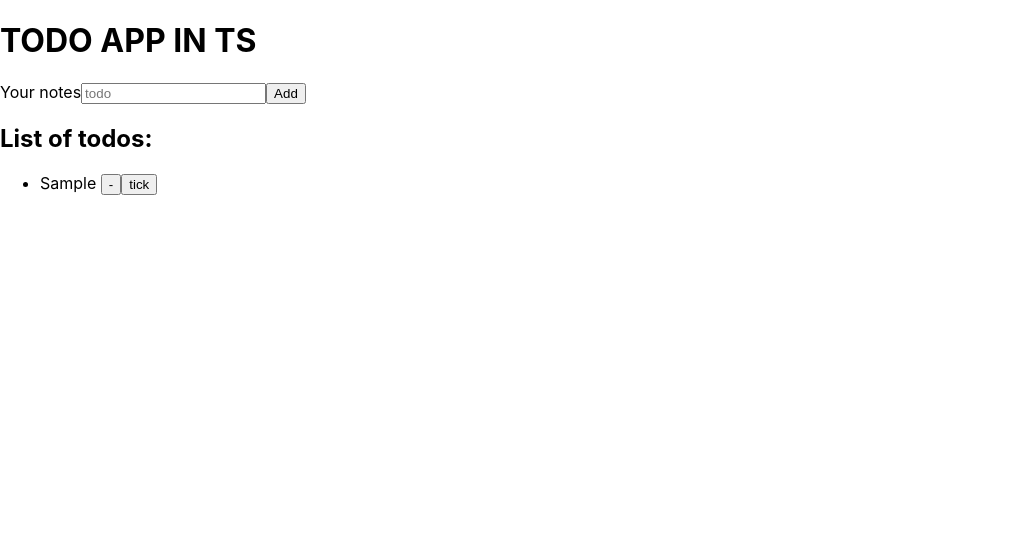
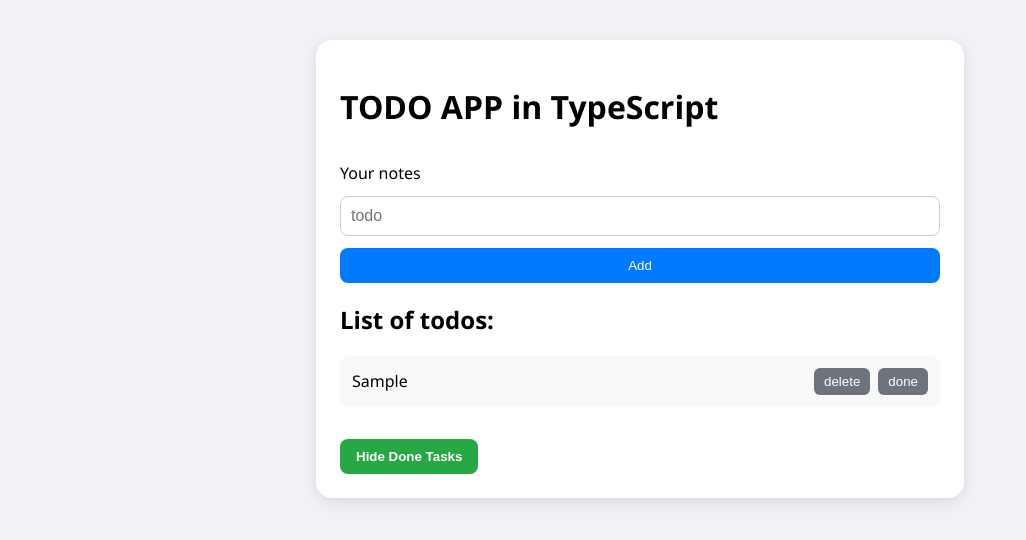
Before and after one commit to karolina-rachuta/todo_ts, a React (Create React App) app: page / in a window 1280 px wide. Both pictures are taken after typing "Sample" into the empty fields and a click on the button "Add". Shown: the top 540 px of the page, without its empty margins (0-1026 px from the left). Built offline with nearby package versions, Linux system fonts and the light colour scheme.

Commit message:
adding done tasks section and styling

```diff
--- /dev/null
+++ b/src/App.css
@@ -0,0 +1,98 @@
+body {
+    font-family: 'Segoe UI', sans-serif;
+    background: #f0f2f5;
+    margin: 0;
+    padding: 0;
+}
+
+.app-container {
+    max-width: 600px;
+    margin: 40px auto;
+    background: #fff;
+    border-radius: 16px;
+    padding: 24px;
+    box-shadow: 0 4px 16px rgba(0, 0, 0, 0.1);
+}
+
+.input-section {
+    display: flex;
+    flex-direction: column;
+    gap: 12px;
+}
+
+.input-section input {
+    padding: 10px;
+    border: 1px solid #ccc;
+    border-radius: 8px;
+    font-size: 16px;
+}
+
+.input-section button {
+    padding: 10px;
+    border: none;
+    background: #007bff;
+    color: white;
+    border-radius: 8px;
+    cursor: pointer;
+    transition: 0.2s;
+}
+
+.input-section button:hover {
+    background: #0056b3;
+}
+
+.todos-section ul,
+.done-section ul {
+    list-style: none;
+    padding: 0;
+    margin-top: 16px;
+}
+
+.todo-item,
+.done-item {
+    display: flex;
+    justify-content: space-between;
+    align-items: center;
+    background: #f9f9f9;
+    padding: 12px;
+    border-radius: 8px;
+    margin-bottom: 10px;
+}
+.done-section button {
+    margin-top: 16px;
+    padding: 10px 16px;
+    border: none;
+    background-color: #28a745;
+    color: white;
+    border-radius: 8px;
+    cursor: pointer;
+    font-weight: bold;
+    transition: background-color 0.2s ease;
+}
+
+.done-section button:hover {
+    background-color: #218838;
+}
+
+.todo-item span {
+    flex-grow: 1;
+}
+
+.todo-item .actions button {
+    margin-left: 8px;
+    padding: 6px 10px;
+    border: none;
+    background: #6c757d;
+    color: white;
+    border-radius: 6px;
+    cursor: pointer;
+}
+
+.todo-item .actions button:hover {
+    background: #495057;
+}
+
+.done-item {
+    text-decoration: line-through;
+    color: gray;
+}
--- a/src/App.tsx
+++ b/src/App.tsx
@@ -1,36 +1,72 @@
 import React, { useState } from 'react';
-
+import './App.css';
 
 function App() {
     const [note, setNote] = useState("");
     const [notes, setNotes] = useState<string[]>([]);
+    const [doneTasks, setDoneTasks] = useState<string[]>([]);
+    const [hide, setHide] = useState(false);
 
-    function handleAddingNote(e: any): any {
-        if (!note) return;
-        const newNote = note;
-        setNotes([...notes, newNote]);
-        setNote('')
+    function handleAddingNote(): void {
+        if (!note.trim()) return;
+        setNotes([...notes, note]);
+        setNote('');
     }
 
-    function handleDelete(idToDelete: number) {
-        const updatedNotes = notes.filter((_, index) => index !== idToDelete);
-        setNotes(updatedNotes);
+    function handleDelete(idToDelete: number): void {
+        setNotes(notes.filter((_, index) => index !== idToDelete));
     }
 
-    function handleDoneTasks(idDoneTask: number) {
+    function handleDoneTasks(idDoneTask: number, note: string): void {
+        setDoneTasks([...doneTasks, note]);
+        setNotes(notes.filter((_, index) => index !== idDoneTask));
+    }
 
-    }
     return (
-        <div>
-            <div>
-                <h1>TODO APP IN TS</h1>
+        <div className="app-container">
+            <div className="input-section">
+                <h1>TODO APP in TypeScript</h1>
                 <label htmlFor="notes">Your notes</label>
-                <input type="text" placeholder='todo' name="notes" id="notes" value={note} onChange={(e) => setNote(e.target.value)} />
+                <input
+                    type="text"
+                    placeholder='todo'
+                    name="notes"
+                    id="notes"
+                    value={note}
+                    onChange={(e) => setNote(e.target.value)}
+                />
                 <button type="button" onClick={handleAddingNote}>Add</button>
             </div>
-            <div>
+
+            <div className="todos-section">
                 <h2>List of todos:</h2>
-                <ul>{notes.map((note, index) => (<li key={index}>{note} <button type="button" >-</button><button type='button' onClick={() => handleDoneTasks(index)}>tick</button></li>))}</ul>
+                <ul>
+                    {notes.map((note, index) => (
+                        <li key={index} className="todo-item">
+                            <span>{note}</span>
+                            <div className="actions">
+                                <button type="button" onClick={() => handleDelete(index)}>delete</button>
+                                <button type='button' onClick={() => handleDoneTasks(index, note)}>done</button>
+                            </div>
+                        </li>
+                    ))}
+                </ul>
+            </div>
+
+            <div className="done-section">
+                <button onClick={() => setHide(prev => !prev)}>
+                    {hide ? 'Show Done Tasks' : 'Hide Done Tasks'}
+                </button>
+                {!hide && doneTasks.length > 0 && (
+                    <div>
+                        <h2>Done tasks:</h2>
+                        <ul>
+                            {doneTasks.map((task, index) => (
+                                <li key={index} className="done-item">{task}</li>
+                            ))}
+                        </ul>
+                    </div>
+                )}
             </div>
         </div>
     );
```
